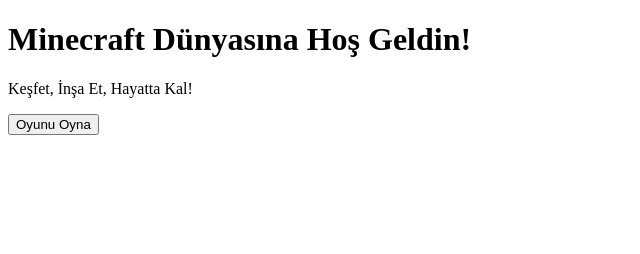
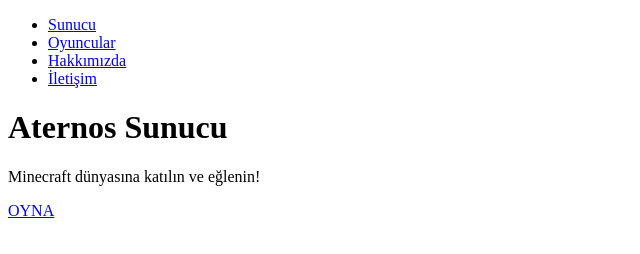
Before and after one commit to ffrukoo41/MinceraftSunucusu, a plain HTML site: page index.html in a window 1280 px wide. Shown: the whole page, without its empty margins (0-640 px from the left). Drawn offline with Linux system fonts and the light colour scheme.

Commit message:
Update index.html

```diff
--- a/index.html
+++ b/index.html
@@ -1,16 +1,27 @@
 <!DOCTYPE html>
 <html lang="tr">
 <head>
-    <meta charset="UTF-8">
-    <meta name="viewport" content="width=device-width, initial-scale=1.0">
-    <title>Minecraft Tarzı Site</title>
-    <link rel="stylesheet" href="style.css">
+  <meta charset="UTF-8" />
+  <meta name="viewport" content="width=device-width, initial-scale=1.0" />
+  <title>Aternos Sunucu</title>
+  <link rel="stylesheet" href="style.css" />
 </head>
 <body>
-    <header>
-        <h1>Minecraft Dünyasına Hoş Geldin!</h1>
-        <p>Keşfet, İnşa Et, Hayatta Kal!</p>
-        <button onclick="alert('Oyuna Katıl!')">Oyunu Oyna</button>
-    </header>
+  <header>
+    <nav>
+      <ul>
+        <li><a href="#">Sunucu</a></li>
+        <li><a href="#">Oyuncular</a></li>
+        <li><a href="#">Hakkımızda</a></li>
+        <li><a href="#">İletişim</a></li>
+      </ul>
+    </nav>
+  </header>
+
+  <main class="hero">
+    <h1>Aternos Sunucu</h1>
+    <p>Minecraft dünyasına katılın ve eğlenin!</p>
+    <a href="#" class="button">OYNA</a>
+  </main>
 </body>
 </html>
```
